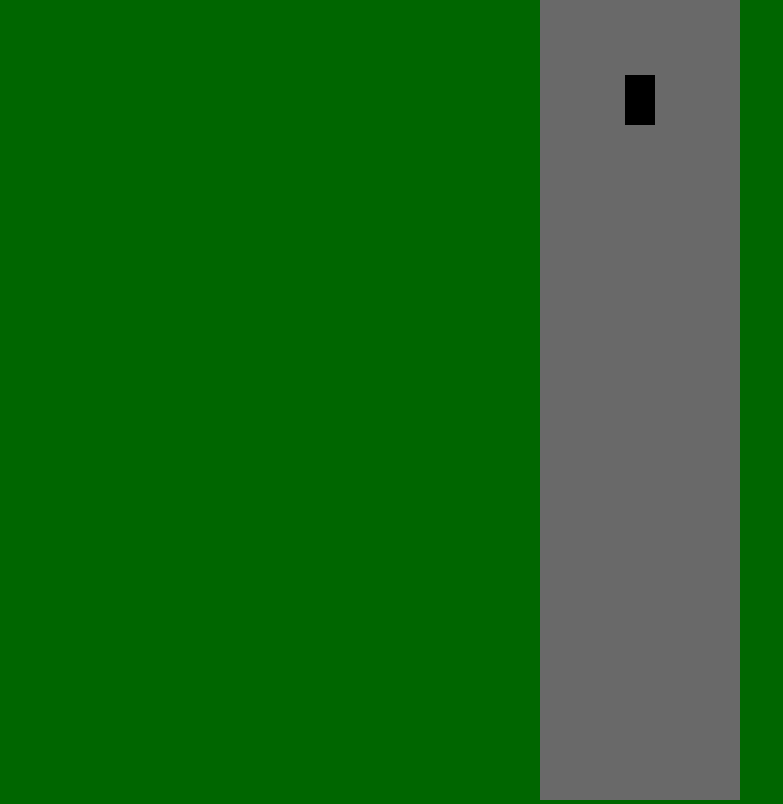
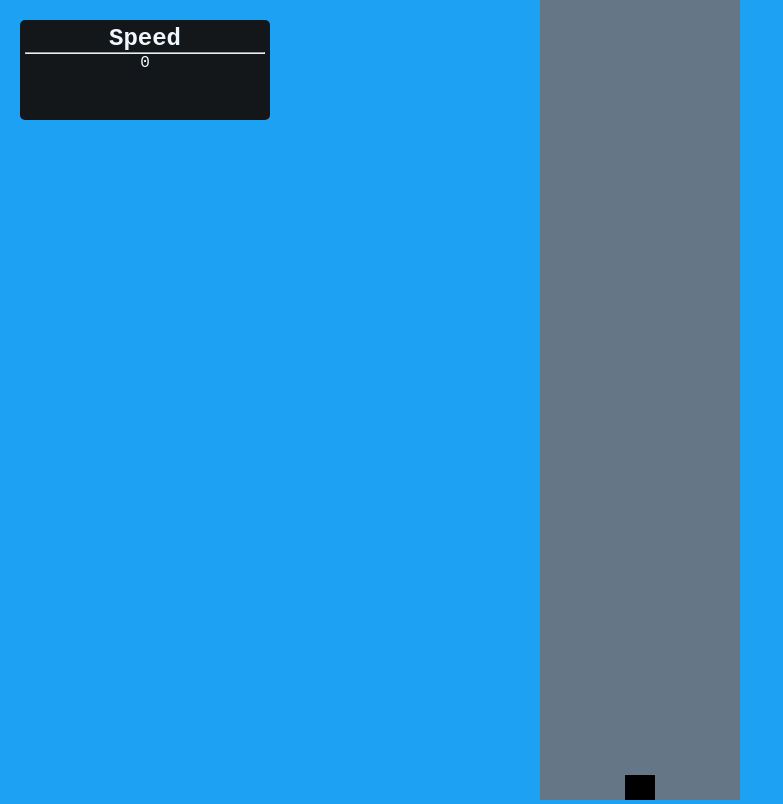
Before and after one commit to maktechdev/self-diriving-car-js, a website: page index.html in a window 1280 px wide. Shown: the whole page, without its empty margins (0-783 px from the left). Drawn offline with Linux system fonts and the light colour scheme.

Commit message:
Adds speed display

```diff
--- a/index.html
+++ b/index.html
@@ -8,6 +8,11 @@
     <title>Self Driving Car in Javascript</title>
 </head>
 <body>
+    <div class="dataDisplay">
+        <h2>Speed</h2>
+        <hr>
+        <p id="speedDisplay"></p>
+    </div>
 
     <canvas id="myCanvas">
 
--- a/scripts/car.js
+++ b/scripts/car.js
@@ -1,20 +1,32 @@
 class Car {
     constructor(x, y, width, height) {
         this.x = x;
-        this.y = y;
+        this.y = window.innerHeight;
         this.width = width;
         this.height = height;
         this.controls = new Controls();
+        this.speed = 0;
+        this.maxSpeed = 15;
+        this.acceleration = 0.03;
+
 
     }
 
     update() {
         if (this.controls.forward) {
-            this.y -= 2;
+            this.speed += this.acceleration;
+            this.y -= this.speed;
+            if (this.speed >= this.maxSpeed) {
+                this.speed = this.maxSpeed;
+            }
+            console.table(this.speed);
         }
         if (this.controls.reverse) {
-            this.y += 2;
+            this.y += 1;
+            console.table(this.speed);
         }
+
+
     }
 
     draw(ctx) {
--- a/scripts/main.js
+++ b/scripts/main.js
@@ -1,7 +1,9 @@
 const canvas = document.getElementById("myCanvas");
-console.log(canvas);
+const speedDisplay = document.getElementById("speedDisplay");
+
 
 canvas.width = 200;
+
 
 
 const ctx = canvas.getContext("2d");
@@ -15,4 +17,5 @@ function animate() {
     canvas.height = window.innerHeight;
     car.draw(ctx);
     requestAnimationFrame(animate);
+    speedDisplay.innerHTML = car.speed;
 }
--- a/styles/style.css
+++ b/styles/style.css
@@ -5,13 +5,28 @@
 }
 
 body {
-    background-color: #006600;
+    background-color: #1da1f2;
     text-align: center;
     overflow: hidden;
+    position: relative;
 
 }
 
+.dataDisplay{
+    width: 250px;
+    height: 100px;
+    background-color: #14171a;
+    position: absolute;
+    top: 20px;
+    left: 20px;
+    color: aliceblue;
+    padding: 5px;
+    font-family: 'Courier New', Courier, monospace;
+    overflow: hidden;
+    border-radius: 5px;
+}
+
 #myCanvas{
-    background-color: dimgray;
+    background-color: #657786;
 
 }
```
